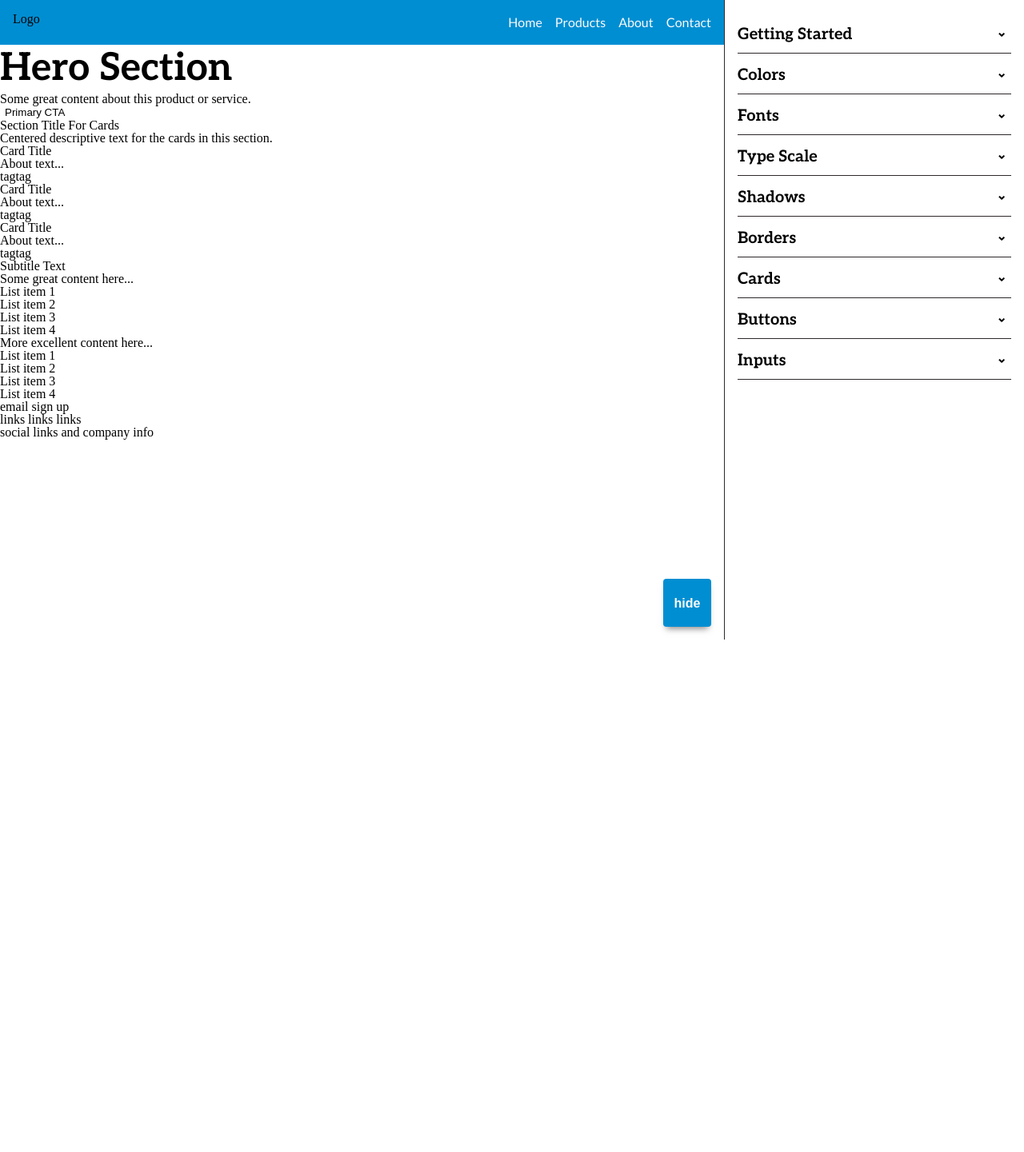
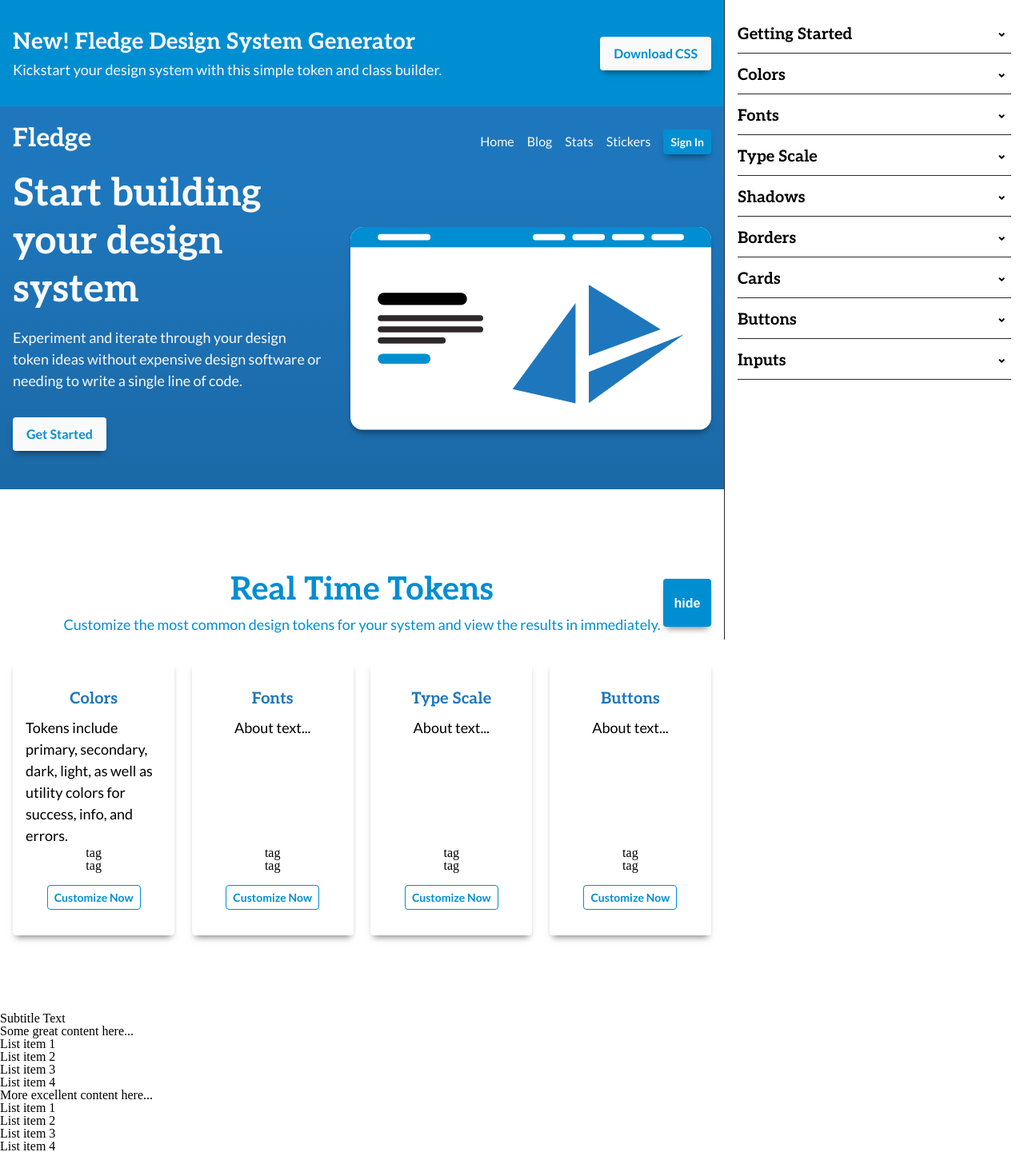
Before and after one commit to brendanbax/fledge, a Vue app: page / in a window 1280 px wide. Shown: the top 1441 px of the page at 80% size. Before the commit the page ends 800 px from the top, so only its background shows below. Built offline with nearby package versions, Linux system fonts and the light colour scheme.

Commit message:
iterate demo styling

```diff
--- a/src/components/Demo.vue
+++ b/src/components/Demo.vue
@@ -1,47 +1,101 @@
 <template>
   <div class="bg-white demo-container">
+    <!-- Banner -->
+    <div class="bg-primary">
+      <div class="max-1200 banner" :class="computedClass">
+        <div>
+          <h3 class="text-light text-h4">New! Fledge Design System Generator</h3>
+          <p class="text-light text-body">Kickstart your design system with this simple token and class builder.</p>
+        </div>
+        <div>
+          <button class="btn-primary bg-light text-primary">Download CSS</button>
+        </div>
+      </div>
+    </div>
     <!-- Nav -->
-    <nav class="bg-primary nav-container">
-      <div>Logo</div>
-      <ul class="nav-link-container">
-        <li><a class="text-nav text-light nav-item">Home</a></li>
-        <li><a class="text-nav text-light nav-item">Products</a></li>
-        <li><a class="text-nav text-light nav-item">About</a></li>
-        <li><a class="text-nav text-light nav-item">Contact</a></li>
+    <div class="bg-secondary sticky">
+      <nav class="max-1200 nav-container" :class="computedClass">
+        <div class="text-light text-h3">Fledge</div>
+        <ul>
+          <li class="nav-item"><a class="text-nav text-light">Home</a></li>
+          <li class="nav-item"><a class="text-nav text-light">Blog</a></li>
+          <li class="nav-item"><a class="text-nav text-light">Stats</a></li>
+          <li class="nav-item"><a class="text-nav text-light">Stickers</a></li>
+          <li class="nav-item"><button class="btn-primary btn-small">Sign In</button></li>
         </ul>
       </nav>
+
+    </div>
     <!-- Hero -->
-    <section>
-      <h1 class="text-h1">Hero Section</h1>
-      <p>Some great content about this product or service.</p>
+    <section class="bg-secondary hero-bg">
+      <div class="max-1200 hero" :class="computedClass">
         <div>
-        <button>Primary CTA</button>
+          <h1 class="text-h1 text-light">Start building your design system</h1>
+          <p class="text-body text-light mt-1 mb-1">Experiment and iterate through your design token ideas without expensive design software or needing to write a single line of code.</p>
+          <button class="btn-primary bg-light text-primary mt-1" @click="emitEvent('getstarted')">Get Started</button>
+        </div>
+        <div id="demo-container">
+          <svg width="100%" height="100%" viewBox="0 0 356 200" version="1.1" xmlns="http://www.w3.org/2000/svg" xmlns:xlink="http://www.w3.org/1999/xlink">
+            <g id="Page-1">
+              <g id="Group-2">
+                <rect class="text-white" id="page-bg" fill="currentColor" x="0" y="0" width="356" height="200"></rect>
+                <polygon class="text-secondary" id="sample-1" fill="currentColor" points="222.108272 74.9548915 222.108272 173.954892 160 160"></polygon>
+                <polygon class="text-secondary" id="sample-2" fill="currentColor" points="306 101 235.179296 127 235.179296 57"></polygon>
+                <polygon class="text-secondary" id="sample-3" fill="currentColor" points="329 106 235.179296 173.767655 235.179296 143"></polygon>
+                <rect class="text-primary" id="nav-bg" fill="currentColor" x="0" y="0" width="357" height="20"></rect>
+                <rect class="text-white" id="nav-link-1" fill="currentColor" x="27" y="7" width="52" height="6" rx="3"></rect>
+                <rect class="text-white" id="nav-link-2" fill="currentColor" x="180" y="7" width="32" height="6" rx="3"></rect>
+                <rect class="text-white" id="nav-link-3" fill="currentColor" x="219" y="7" width="32" height="6" rx="3"></rect>
+                <rect class="text-white" id="nav-link-4" fill="currentColor" x="258" y="7" width="32" height="6" rx="3"></rect>
+                <rect class="text-white" id="nav-link-5" fill="currentColor" x="297" y="7" width="32" height="6" rx="3"></rect>
+                <g id="text" transform="translate(27.000000, 65.000000)">
+                  <rect class="text-black" id="text-hero" fill="currentColor" x="0" y="0" width="88" height="12" rx="6"></rect>
+                  <rect class="text-dark" id="text-1" fill="currentColor" x="0" y="22" width="104" height="6" rx="3"></rect>
+                  <rect class="text-dark" id="text-2" fill="currentColor" x="0" y="33" width="104" height="6" rx="3"></rect>
+                  <rect class="text-dark" id="text-3" fill="currentColor" x="0" y="44" width="67" height="6" rx="3"></rect>
+                  <rect class="text-primary" id="button" fill="currentColor" x="0" y="60" width="52" height="10" rx="5"></rect>
+                </g>
+              </g>
+            </g>
+          </svg>
+        </div>
       </div>
     </section>
     <!-- 3 Column Cards -->
-    <section>
-      <h2>Section Title For Cards</h2>
-      <p>Centered descriptive text for the cards in this section.</p>
-      <!-- Card -->
-      <div>
-        <h3>Card Title</h3>
-        <p>About text...</p>
+    <section class="bg-white card-section">
+      <div class="max-1200" :class="computedClass">
+        <h2 class="text-h2 text-center text-primary">Real Time Tokens</h2>
+        <p class="text-body text-center text-primary">Customize the most common design tokens for your system and view the results in immediately.</p>
+        <div class="card-row">
+          <div class="card demo-card">
+            <h3 class="text-h5 text-secondary">Colors</h3>
+            <p class="text-body">Tokens include primary, secondary, dark, light, as well as utility colors for success, info, and errors.</p>
             <span>tag</span>
             <span>tag</span>
+            <button class="block mt-1 btn-secondary btn-small" @click="emitEvent('colors')">Customize Now</button>
           </div>
-      <!-- Card -->
-      <div>
-        <h3>Card Title</h3>
-        <p>About text...</p>
+          <div class="card demo-card">
+            <h3 class="text-h5 text-secondary">Fonts</h3>
+            <p class="text-body">About text...</p>
             <span>tag</span>
             <span>tag</span>
+            <button class="block mt-1 btn-secondary btn-small" @click="emitEvent('fonts')">Customize Now</button>
           </div>
-      <!-- Card -->
-      <div>
-        <h3>Card Title</h3>
-        <p>About text...</p>
+          <div class="card demo-card">
+            <h3 class="text-h5 text-secondary">Type Scale</h3>
+            <p class="text-body">About text...</p>
             <span>tag</span>
             <span>tag</span>
+            <button class="block mt-1 btn-secondary btn-small" @click="emitEvent('type')">Customize Now</button>
+          </div>
+          <div class="card demo-card">
+            <h3 class="text-h5 text-secondary">Buttons</h3>
+            <p class="text-body">About text...</p>
+            <span>tag</span>
+            <span>tag</span>
+            <button class="block mt-1 btn-secondary btn-small" @click="emitEvent('buttons')">Customize Now</button>
+          </div>
+        </div>
       </div>
     </section>
     <!-- Text Section -->
@@ -79,24 +133,137 @@
 
 <script>
 export default {
-  name: "Demo"
+  name: "Demo",
+  props: {
+    menuOpen: {
+      type: Boolean,
+      required: true
+    }
+  },
+  computed: {
+    computedClass() {
+      if (this.menuOpen) {
+        return 'add-margin'
+      } else {
+        return ''
+      }
+    }
+  },
+  methods: {
+    emitEvent(type) {
+      this.$emit(type)
+    }
+  }
 }
 </script>
 
 <style>
+/* Utilities */
+.max-1200 {
+  max-width: calc(1200px);
+  margin: 0 auto;
+}
+@media screen and (max-width: calc(1200px - 2rem)) {
+  .max-1200 {
+    margin: 0 1rem;
+  }
+}
+@media screen and (max-width: 1600px) {
+  .add-margin {
+    margin: 0 1rem;
+  }
+}
+.sticky {
+  position: sticky;
+  top: 0;
+}
+/* Unique Elements */
 .demo-container {
   min-height: 100vh;
+}
+.banner {
+  display: flex;
+  align-items: center;
+  justify-content: space-between;
+  padding: 2rem 0;
+}
+@media screen and (max-width: 680px) {
+  .banner {
+    flex-direction: column;
+    text-align: center;
+  }
+  .banner button {
+    margin-top: 1rem;
+  }
 }
 .nav-container {
   display: flex;
   justify-content: space-between;
-  padding: 1rem;
-}
-.nav-link-container {
-  display: flex;
+  align-items: baseline;
+  padding: 1rem 0;
 }
 .nav-item {
+  display: inline-block;
   margin-left: 1rem;
   cursor: pointer;
 }
+.hero-bg {
+  background: linear-gradient(var(--color-secondary), var(--color-secondary-dark));
+}
+.hero {
+  min-height: 40vh;
+  display: flex;
+  align-items: center;
+  justify-content: space-between;
+  padding-bottom: 3rem;
+}
+.hero .text-body {
+  max-width: 60ch;
+}
+/* SVG Illustration */
+#demo-container {
+  width: 100%;
+  margin-top: 3rem;
+  margin-left: 2rem;
+}
+svg {
+  border-radius: 1rem;
+  width: 100%;
+  height: 100%;
+  box-shadow: var(--shadow-base);
+}
+@media screen and (max-width: 768px) {
+  .hero {
+    flex-direction: column;
+  }
+  #demo-container {
+    width: auto;
+    margin-left: 0;
+  }
+}
+/* Card Section */
+.card-section {
+  padding-top: 6rem;
+  padding-bottom: 6rem;
+}
+.card-row {
+  display: flex;
+  flex-wrap: wrap;
+  justify-content: space-between;
+  margin-top: 2rem;
+}
+.demo-card {
+  flex-basis: calc(25% - 1rem);
+  padding: 2rem 1rem;
+  display: flex;
+  flex-direction: column;
+  align-items: center;
+}
+.demo-card:not(:first-child) {
+  margin-left: 1rem;
+}
+.demo-card .text-body {
+  flex-grow: 1;
+  margin-top: .5rem;
+}
 </style>
```
Lines whose indentation alone changed are shown as unchanged.
